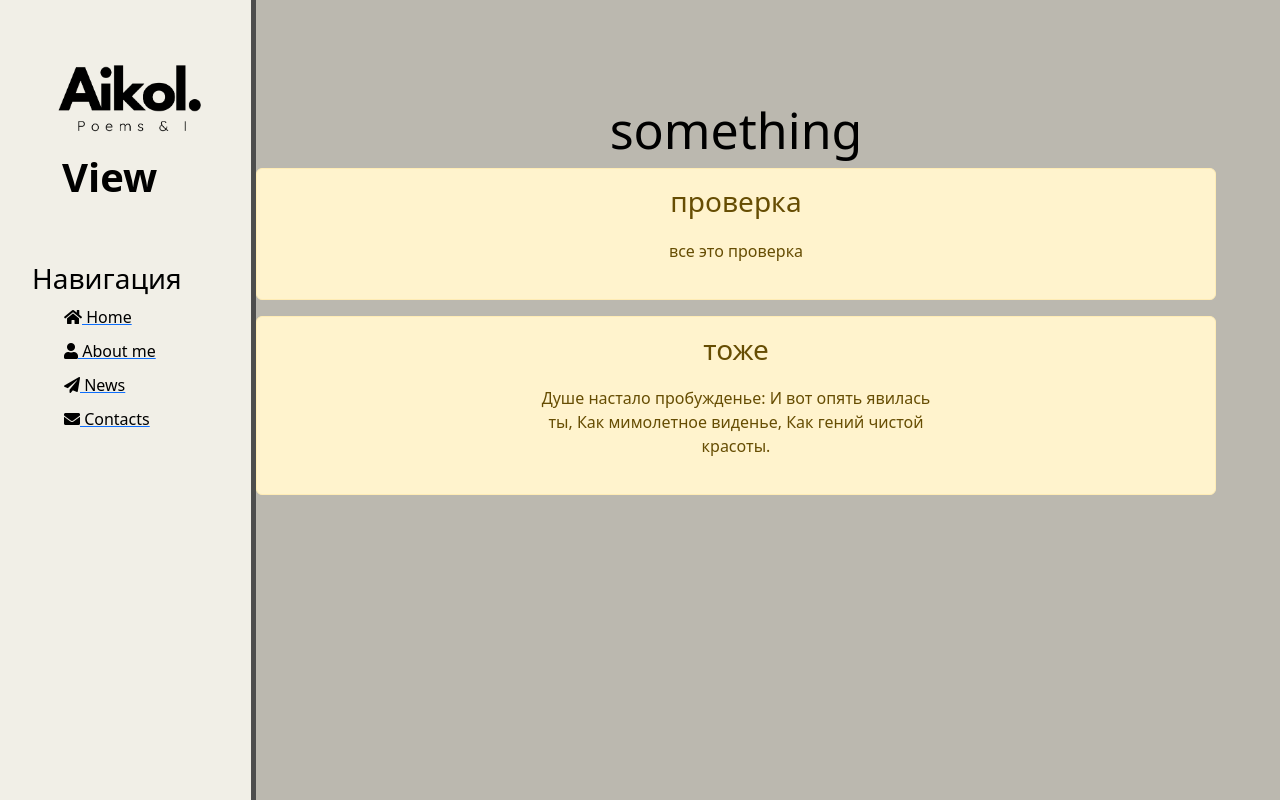
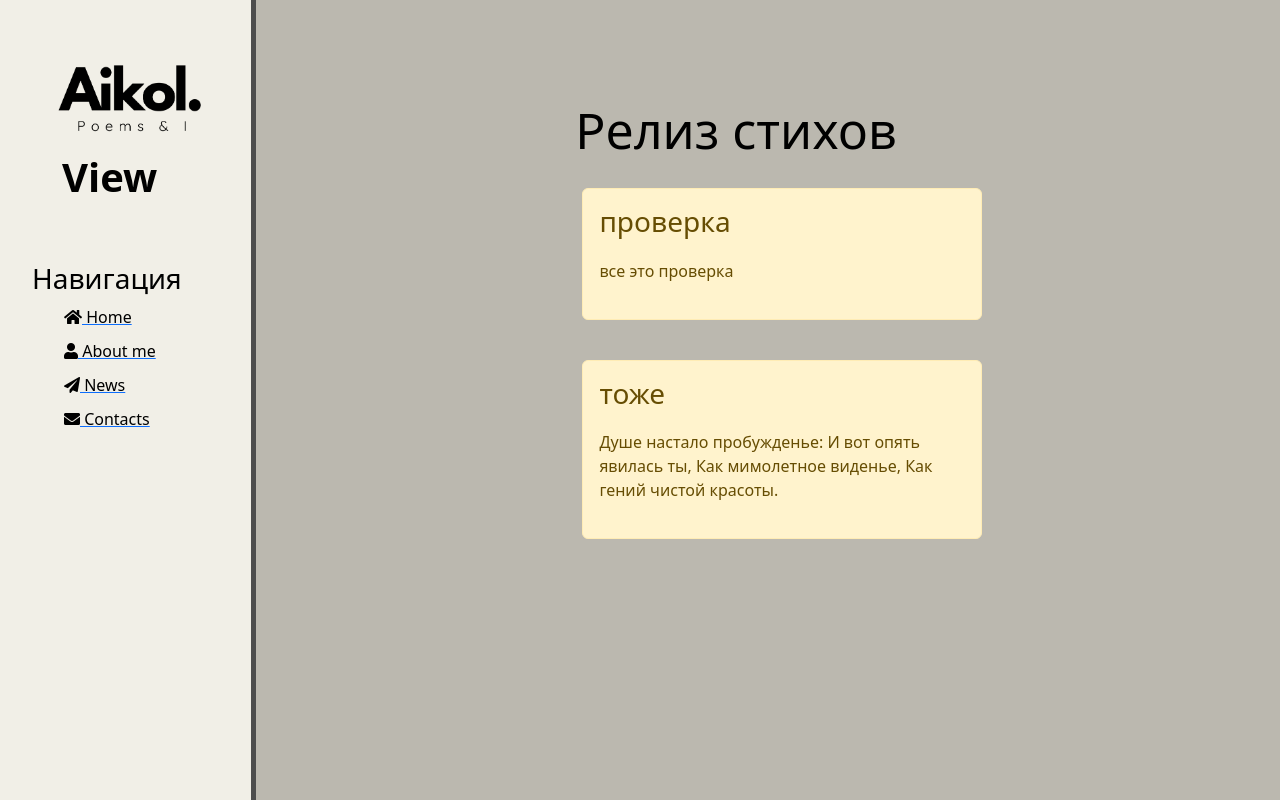
Before and after one commit to hereyourname-hub/siteforfr, a Django app: template news/templates/news/news_home.html in a window 1280 px wide. Run offline with Django 4.2, Linux system fonts and the light colour scheme; the template is opened without the code that fills it: values that come from a table or form of the project are taken from there, others are empty; data comes from the database, SQL or seed files in the repository; both versions use the stored data as it was after the commit; parts of the project's set-up code (start-up, migrations or seed data) failed here and were passed over; some libraries are stand-ins or nearby versions.

Commit message:
lesson 9 is next

```diff
--- a/main/static/main/css/main.css
+++ b/main/static/main/css/main.css
@@ -54,3 +54,11 @@ main .features {
 
 main .features h1 {font-size: 50px;}
 main .features p {max-width: 400px; margin: 20px auto}
+
+.alert-warning {
+    float: left;
+    clear: both;
+    width: 400px;
+    margin: 20px 34%;
+    text-align: left;
+}
--- a/news/templates/news/news_home.html
+++ b/news/templates/news/news_home.html
@@ -6,15 +6,19 @@
 <!--шаблонизатор джинджа-->
 {% block content %}
     <div class="features">
-        <h1>something</h1>
+        <h1>Релиз стихов</h1>
 
+        {% if news %}
             {% for el in news %}
                 <div class="alert alert-warning">
                     <h3>{{ el.title }}</h3>
                     <p>{{ el.anons }}</p>
-
                 </div>
             {% endfor %}
+        {% else %}
+            <p>Ждем когда на автора ниспадет вдохновенье</p>
+        {%endif%}
+{# комм #}
 
     </div>
 {% endblock %}
--- a/news/views.py
+++ b/news/views.py
@@ -5,5 +5,5 @@ from .models import Articles
 
 
 def news_home(request):
-    news = Articles.objects.all()
+    news = Articles.objects.order_by('-date')
     return render(request, 'news/news_home.html', {'news': news})
```
Also changed, not shown: db.sqlite3. Lines whose indentation alone changed are shown as unchanged.
